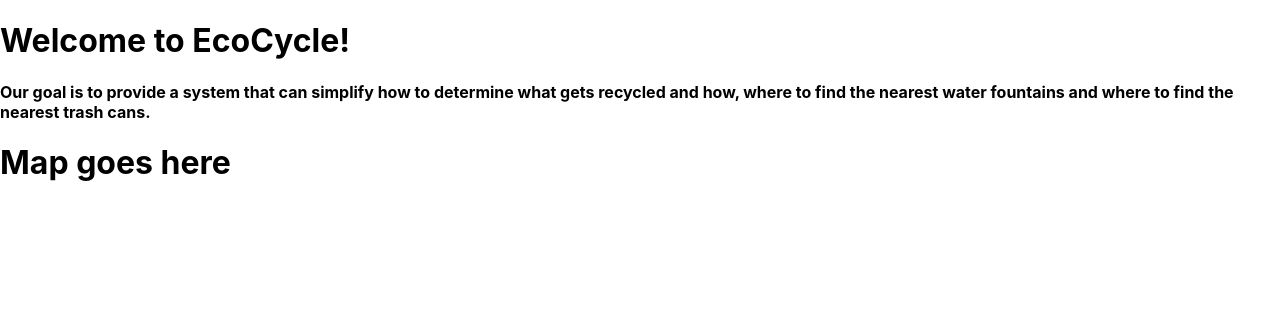
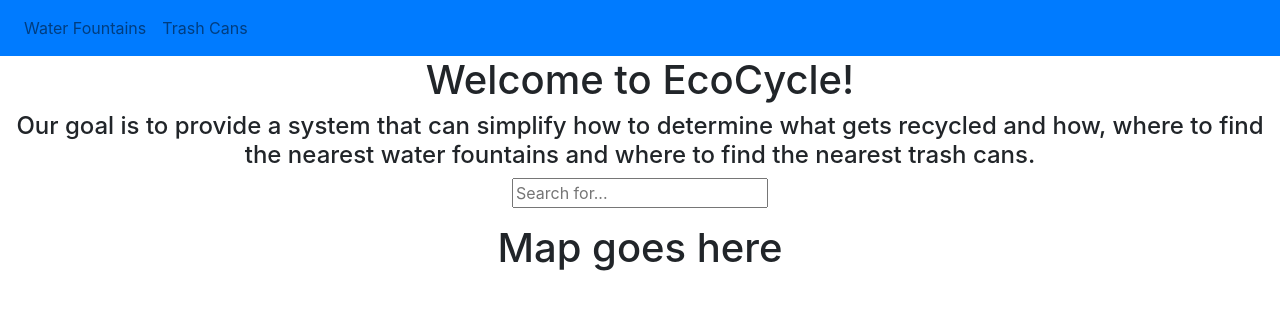
Before and after one commit to yomi413/eco-cycle-app, a React (Create React App) app: page / in a window 1280 px wide. Shown: the top 310 px of the page. Built offline with nearby package versions, Linux system fonts and the light colour scheme.

Commit message:
Imported new component features

```diff
--- a/src/App.js
+++ b/src/App.js
@@ -2,19 +2,27 @@ import React from "react";
 import logo from "./logo.svg";
 import "./App.css";
 import Map from "./Map";
+import Search from "./Search";
+import NavBar from "./NavBar";
+import "bootstrap/dist/css/bootstrap.css";
 
 function App() {
   return (
     <div>
-      <h1>Welcome to EcoCycle!</h1>
+      <NavBar />
+      <center>
+        <h1>Welcome to EcoCycle!</h1>
 
-      <h4>
-        Our goal is to provide a system that can simplify how to determine what
-        gets recycled and how, where to find the nearest water fountains and
-        where to find the nearest trash cans.{" "}
-      </h4>
+        <h4>
+          Our goal is to provide a system that can simplify how to determine
+          what gets recycled and how, where to find the nearest water fountains
+          and where to find the nearest trash cans.{" "}
+        </h4>
 
-      <Map />
+        <Search />
+
+        <Map />
+      </center>
     </div>
 
     // <div className="App">
```
